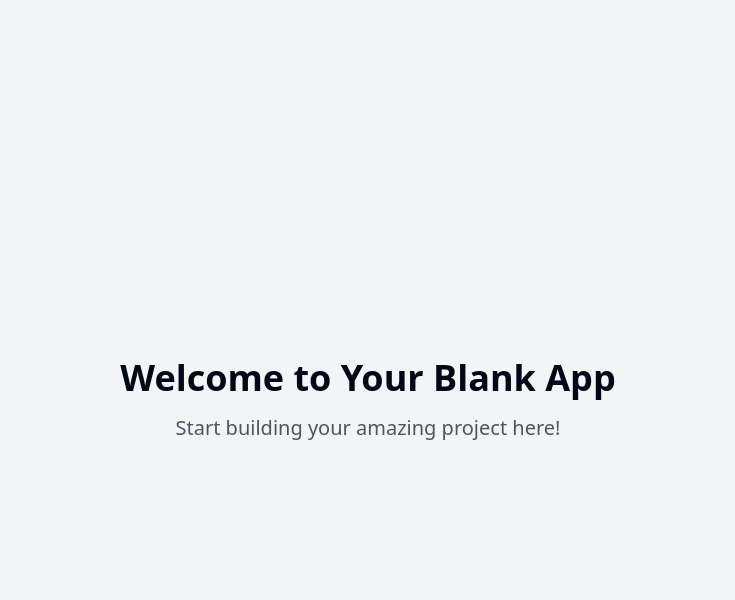
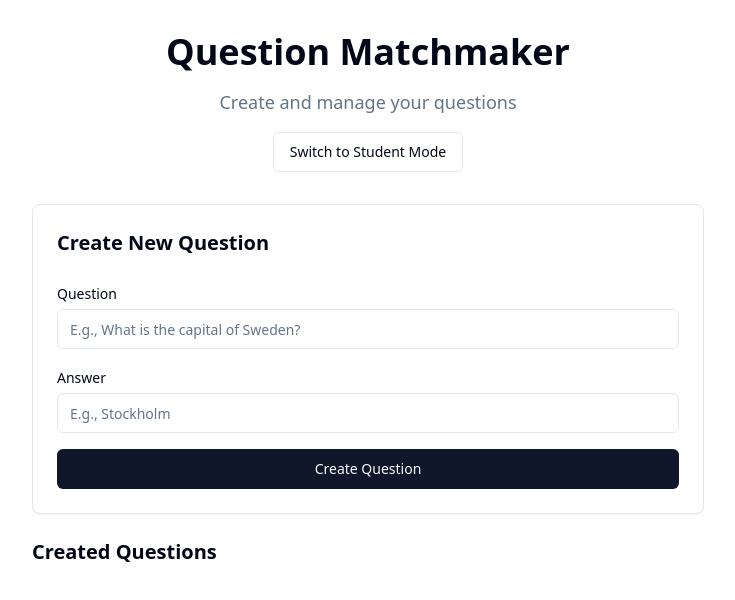
Before and after one commit to Jtensetti/question-matchmaker, a React (Vite) app: page / in a window 1280 px wide. Shown: the top 600 px of the page, without its empty margins (272-1007 px from the left). Built offline with nearby package versions, Linux system fonts and the light colour scheme.

Commit message:
Add student testing application
This commit adds a web application for testing students.  The application allows teachers to create questions with answers, students to answer those questions, and the application to match student answers to teacher answers to provide a score.

```diff
--- /dev/null
+++ b/src/components/CreateQuestionForm.tsx
@@ -0,0 +1,69 @@
+
+import { useState } from "react";
+import { Button } from "@/components/ui/button";
+import { Input } from "@/components/ui/input";
+import { Card, CardHeader, CardContent } from "@/components/ui/card";
+import { toast } from "@/hooks/use-toast";
+
+interface CreateQuestionFormProps {
+  onSubmit: (question: string, answer: string) => void;
+}
+
+export const CreateQuestionForm = ({ onSubmit }: CreateQuestionFormProps) => {
+  const [question, setQuestion] = useState("");
+  const [answer, setAnswer] = useState("");
+
+  const handleSubmit = (e: React.FormEvent) => {
+    e.preventDefault();
+    if (!question.trim() || !answer.trim()) {
+      toast({
+        title: "Error",
+        description: "Please fill in both question and answer",
+        variant: "destructive",
+      });
+      return;
+    }
+    onSubmit(question, answer);
+    setQuestion("");
+    setAnswer("");
+  };
+
+  return (
+    <Card>
+      <CardHeader>
+        <h2 className="text-xl font-semibold">Create New Question</h2>
+      </CardHeader>
+      <CardContent>
+        <form onSubmit={handleSubmit} className="space-y-4">
+          <div>
+            <label htmlFor="question" className="text-sm font-medium">
+              Question
+            </label>
+            <Input
+              id="question"
+              value={question}
+              onChange={(e) => setQuestion(e.target.value)}
+              placeholder="E.g., What is the capital of Sweden?"
+              className="mt-1"
+            />
+          </div>
+          <div>
+            <label htmlFor="answer" className="text-sm font-medium">
+              Answer
+            </label>
+            <Input
+              id="answer"
+              value={answer}
+              onChange={(e) => setAnswer(e.target.value)}
+              placeholder="E.g., Stockholm"
+              className="mt-1"
+            />
+          </div>
+          <Button type="submit" className="w-full">
+            Create Question
+          </Button>
+        </form>
+      </CardContent>
+    </Card>
+  );
+};
--- /dev/null
+++ b/src/components/QuestionCard.tsx
@@ -0,0 +1,62 @@
+
+import { useState } from "react";
+import { Question } from "@/types/question";
+import { Card, CardHeader, CardContent } from "@/components/ui/card";
+import { Button } from "@/components/ui/button";
+import { Input } from "@/components/ui/input";
+import { toast } from "@/hooks/use-toast";
+
+interface QuestionCardProps {
+  question: Question;
+  isTeacher?: boolean;
+  onAnswerSubmit?: (answer: string) => void;
+}
+
+export const QuestionCard = ({
+  question,
+  isTeacher = false,
+  onAnswerSubmit,
+}: QuestionCardProps) => {
+  const [answer, setAnswer] = useState("");
+
+  const handleSubmit = () => {
+    if (!answer.trim()) {
+      toast({
+        title: "Error",
+        description: "Please provide an answer",
+        variant: "destructive",
+      });
+      return;
+    }
+    onAnswerSubmit?.(answer);
+    setAnswer("");
+  };
+
+  return (
+    <Card className="w-full animate-fadeIn">
+      <CardHeader>
+        <h3 className="text-lg font-semibold">{question.text}</h3>
+      </CardHeader>
+      <CardContent>
+        {isTeacher ? (
+          <div className="pt-2">
+            <p className="text-sm font-medium text-muted-foreground">Answer:</p>
+            <p className="mt-1">{question.answer}</p>
+          </div>
+        ) : (
+          <div className="space-y-4">
+            <Input
+              placeholder="Type your answer..."
+              value={answer}
+              onChange={(e) => setAnswer(e.target.value)}
+              className="w-full"
+            />
+            <Button onClick={handleSubmit} className="w-full">
+              Submit Answer
+            </Button>
+          </div>
+        )}
+      </CardContent>
+    </Card>
+  );
+};
--- a/src/pages/Index.tsx
+++ b/src/pages/Index.tsx
@@ -1,11 +1,99 @@
-// Update this page (the content is just a fallback if you fail to update the page)
+
+import { useState } from "react";
+import { Question } from "@/types/question";
+import { QuestionCard } from "@/components/QuestionCard";
+import { CreateQuestionForm } from "@/components/CreateQuestionForm";
+import { Button } from "@/components/ui/button";
+import { useToast } from "@/hooks/use-toast";
 
 const Index = () => {
+  const [isTeacher, setIsTeacher] = useState(true);
+  const [questions, setQuestions] = useState<Question[]>([]);
+  const { toast } = useToast();
+
+  const handleCreateQuestion = (questionText: string, answerText: string) => {
+    const newQuestion: Question = {
+      id: Date.now().toString(),
+      text: questionText,
+      answer: answerText,
+      createdAt: new Date(),
+    };
+    setQuestions((prev) => [...prev, newQuestion]);
+    toast({
+      title: "Success",
+      description: "Question created successfully",
+    });
+  };
+
+  const handleAnswerSubmit = (questionId: string, studentAnswer: string) => {
+    const question = questions.find((q) => q.id === questionId);
+    if (!question) return;
+
+    // Case-insensitive comparison with trimmed whitespace
+    const isCorrect =
+      studentAnswer.toLowerCase().trim() === question.answer.toLowerCase().trim();
+
+    toast({
+      title: isCorrect ? "Correct!" : "Incorrect",
+      description: isCorrect
+        ? "Great job! Your answer matches perfectly!"
+        : "Try again. Your answer doesn't match the expected answer.",
+      variant: isCorrect ? "default" : "destructive",
+    });
+  };
+
   return (
-    <div className="min-h-screen flex items-center justify-center bg-gray-100">
-      <div className="text-center">
-        <h1 className="text-4xl font-bold mb-4">Welcome to Your Blank App</h1>
-        <p className="text-xl text-gray-600">Start building your amazing project here!</p>
+    <div className="min-h-screen bg-background">
+      <div className="container py-8 space-y-8">
+        <header className="text-center space-y-4">
+          <h1 className="text-4xl font-bold">Question Matchmaker</h1>
+          <p className="text-lg text-muted-foreground">
+            {isTeacher
+              ? "Create and manage your questions"
+              : "Answer questions and test your knowledge"}
+          </p>
+          <Button
+            variant="outline"
+            onClick={() => setIsTeacher(!isTeacher)}
+            className="animate-fadeIn"
+          >
+            Switch to {isTeacher ? "Student" : "Teacher"} Mode
+          </Button>
+        </header>
+
+        <main className="max-w-2xl mx-auto space-y-6">
+          {isTeacher ? (
+            <>
+              <CreateQuestionForm onSubmit={handleCreateQuestion} />
+              <div className="space-y-4">
+                <h2 className="text-xl font-semibold">Created Questions</h2>
+                {questions.map((question) => (
+                  <QuestionCard
+                    key={question.id}
+                    question={question}
+                    isTeacher={true}
+                  />
+                ))}
+              </div>
+            </>
+          ) : (
+            <div className="space-y-4">
+              {questions.length === 0 ? (
+                <div className="text-center py-12 text-muted-foreground">
+                  No questions available yet. Wait for your teacher to add some!
+                </div>
+              ) : (
+                questions.map((question) => (
+                  <QuestionCard
+                    key={question.id}
+                    question={question}
+                    onAnswerSubmit={(answer) => handleAnswerSubmit(question.id, answer)}
+                  />
+                ))
+              )}
+            </div>
+          )}
+        </main>
       </div>
     </div>
   );
--- /dev/null
+++ b/src/types/question.ts
@@ -0,0 +1,12 @@
+
+export interface Question {
+  id: string;
+  text: string;
+  answer: string;
+  createdAt: Date;
+}
+
+export interface StudentAnswer {
+  questionId: string;
+  answer: string;
+}
```
